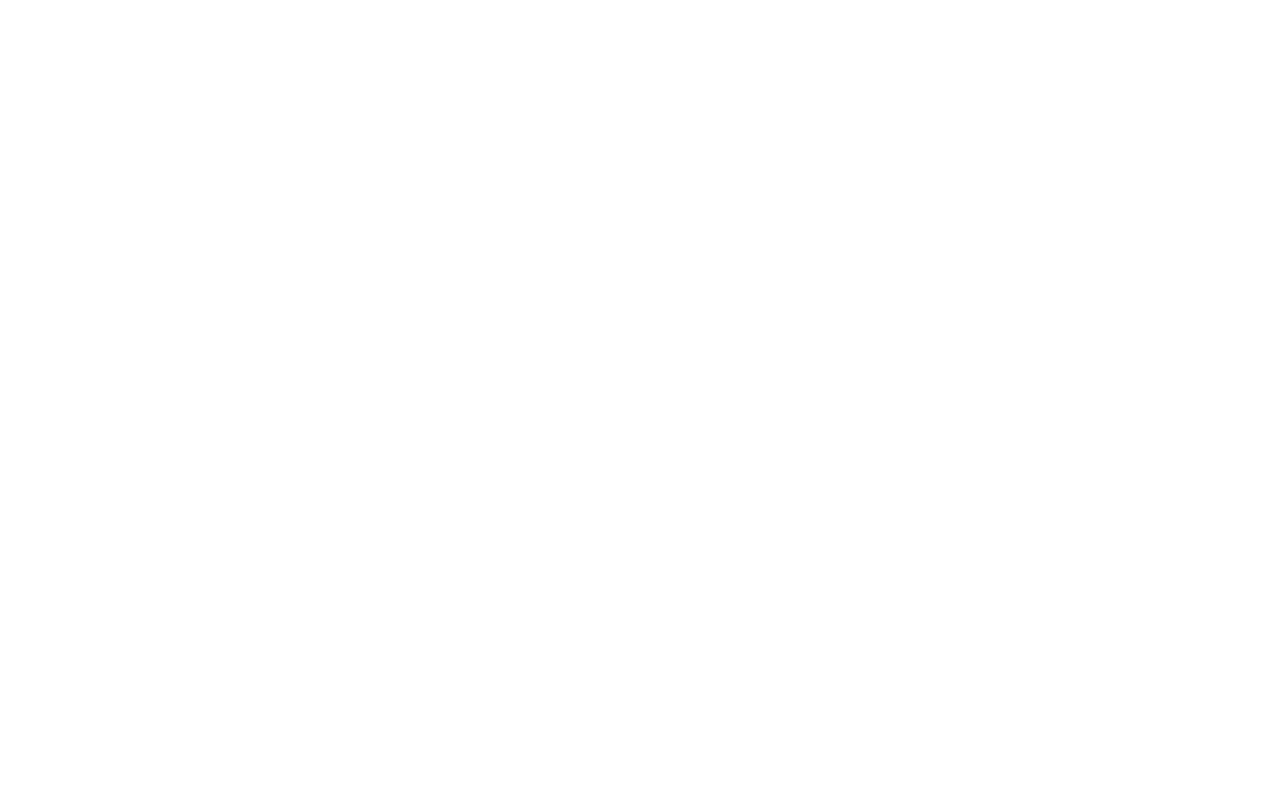
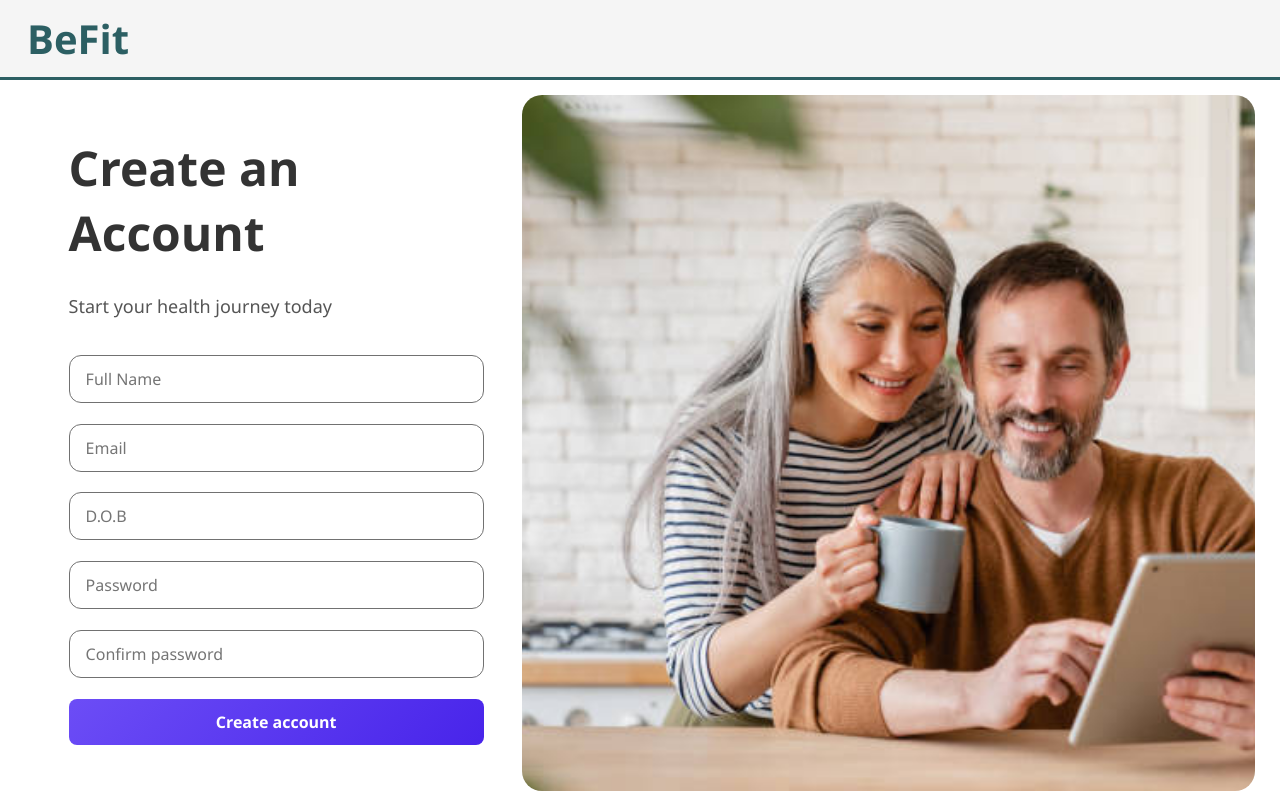
Before and after one commit to vishakhmv/BeFit, a React (Create React App) app in the folder blood-analyzer/: page /signup in a window 1280 px wide. Before the commit this address had no page. Built offline with nearby package versions, Linux system fonts and the light colour scheme.

Commit message:
Made signup page

```diff
--- a/blood-analyzer/src/App.css
+++ b/blood-analyzer/src/App.css
@@ -41,7 +41,8 @@
 }
 
 .hero-text {
-  max-width: 40%;
+  width: 40%;
+  max-width: 520px;
   margin-left: 1.5rem;
   transition: transform 0.5s ease, opacity .25s ease;
 }
@@ -55,6 +56,7 @@
   font-size: clamp(1.8rem, 4vw, 3rem);
   margin-bottom: 20px;
   word-wrap: break-word;
+  color: #333;
 }
 
 .hero-text p {
@@ -121,3 +123,20 @@
   border-radius: 20px;
   object-fit: cover;
 }
+
+@media (max-width: 768px) {
+  .hero, .container, .signup-container {
+    flex-direction: column;
+    justify-content: center;
+    padding: 10%;
+  }
+
+  .hero-image {
+    display: none;
+  }
+
+  .signup-form {
+    width: 40%;
+    max-width: 100%;
+  }
+}
--- a/blood-analyzer/src/Login.css
+++ b/blood-analyzer/src/Login.css
@@ -16,11 +16,12 @@
 }
 
 .login-form {
-    max-width: 450px;
+    max-width: 520px;
     width: 40%;
+    margin-left: 1.5rem;
     display: flex;
     flex-direction: column;
-    padding-left: 3%;
+    padding: 3%;
     gap: 1.3rem;
 }
 
@@ -28,9 +29,8 @@
     font-size: 3rem;
     color: #333;
     margin-bottom: 0.5rem;
-    font-size: clamp(2rem, 4vw, 3rem);
+  font-size: clamp(1.8rem, 4vw, 3rem);
     word-wrap: break-word;
-    overflow-wrap: break-word;
 }
 
 p{
--- a/blood-analyzer/src/Signup.css
+++ b/blood-analyzer/src/Signup.css
@@ -0,0 +1,61 @@
+.signup-container {
+  background-color: white;
+  display: flex;
+  justify-content: space-between;
+  align-items: center;
+  min-height: calc(100vh - 10vh);
+  width: 100%;
+  padding-left: 0.5%;
+}
+
+.signup-form {
+  width: 40%;
+  max-width: 520px;
+  max-height: calc(100vh - 10vh);
+  margin-left: 1.5rem;
+  display: flex;
+  flex-direction: column;
+  padding: 3%;
+  gap: 1.3rem;
+}
+
+.signup-form h2 {
+  font-size: clamp(1.8rem, 4vw, 3rem);
+  margin-bottom: 0.5rem;
+  word-wrap: break-word;
+  color: #333;
+}
+
+.signup-form p {
+  font-size: large;
+  font-weight: 500;
+  color: #555;
+  margin-bottom: 1rem;
+}
+
+.signup-form input {
+  width: 100%;
+  padding: 12px 16px;
+  border: 1px solid #717171;
+  border-radius: 12px;
+  font-size: 1rem;
+  outline: none;
+  transition: border-color 0.3s ease, box-shadow 0.3s ease;
+}
+
+.signup-form input:focus {
+  border-color: #2ecc71;
+  box-shadow: 0 0 0 3px rgba(46, 204, 113, 0.1);
+}
+
+.signup-form button {
+  width: 100%;
+  padding: 12px;
+  background: linear-gradient(135deg, #6c4df6, #4824ea);
+  color: white;
+  border: none;
+  border-radius: 8px;
+  font-size: 1rem;
+  font-weight: 600;
+  cursor: pointer;
+}
--- a/blood-analyzer/src/Signup.js
+++ b/blood-analyzer/src/Signup.js
@@ -1 +1,28 @@
-import "./Signup.css"
+import "./Signup.css";
+
+export default function Signup() {
+  return (
+    <>
+    <nav className="navbar">
+        <h1 className="logo">BeFit</h1>
+    </nav>
+      <div className="signup-container">
+        <div className="signup-form">
+          <h2>Create an Account</h2>
+          <p>Start your health journey today</p>
+
+          <input type="text" placeholder="Full Name" />
+          <input type="email" placeholder="Email" />
+          <input type="dob" placeholder="D.O.B" />
+          <input type="password" placeholder="Password" />
+          <input type="password" placeholder="Confirm password" />
+          <button>Create account</button>
+        </div>
+
+        <div className="hero-image">
+          <img src="/heroimage.jpg" alt="Signup" />
+        </div>
+      </div>
+    </>
+  );
+}
--- a/blood-analyzer/src/index.js
+++ b/blood-analyzer/src/index.js
@@ -1,7 +1,7 @@
-import React from "react";
 import ReactDOM from "react-dom/client";
 import { BrowserRouter, Routes, Route } from "react-router-dom";
 import App from "./App";
+import Signup from "./Signup";
 import Login from "./Login";
 import "./index.css";
 
@@ -11,6 +11,7 @@
     <Routes>
       <Route path="/" element={<App />} />
       <Route path="/login" element={<Login />} />
+      <Route path="/signup" element={<Signup />} />
     </Routes>
   </BrowserRouter>
 );
```
